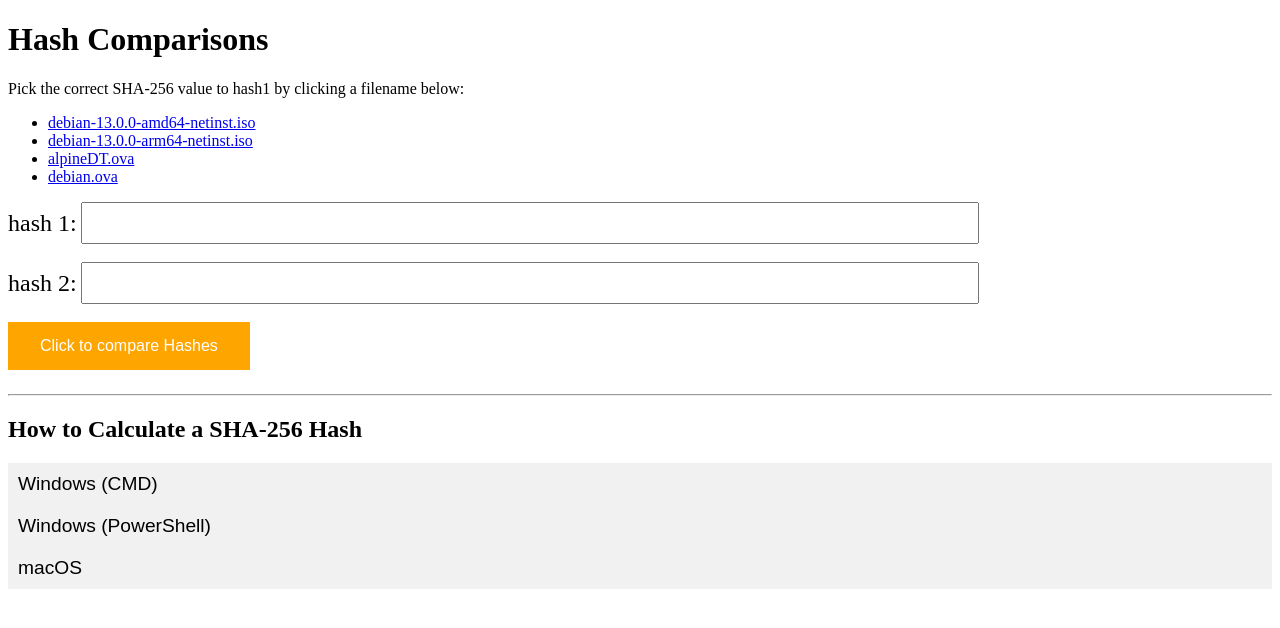
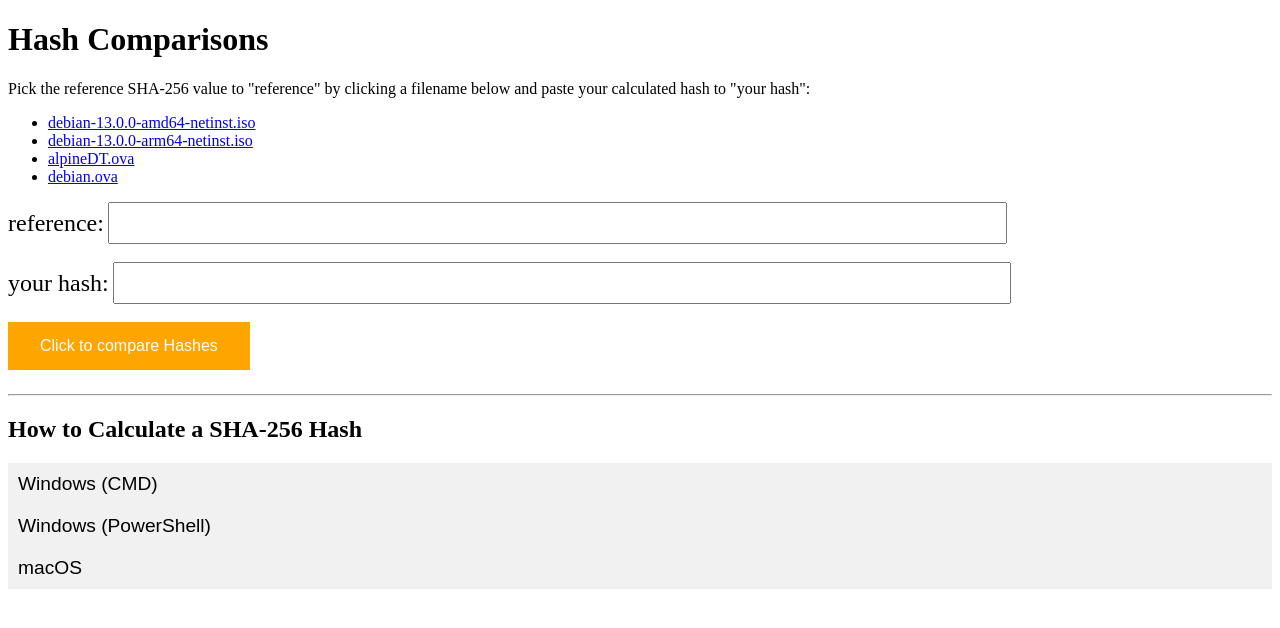
Before and after one commit to averkoc/lx, a Jekyll site: the page docs/hash.html, which Jekyll copies as it is, in a window 1280 px wide. Shown: the top 628 px of the page. Built offline with Jekyll 4.4.1, drawn with Linux system fonts in a browser that asks for light colours.

Commit message:
Add files via upload

```diff
--- a/docs/hash.html
+++ b/docs/hash.html
@@ -1,4 +1,3 @@
-
 <!DOCTYPE html>
 <html>
 <head>
@@ -88,7 +87,7 @@ document.addEventListener("DOMContentLoaded", function() {
 </head>
 <body>
 <h1>Hash Comparisons</h1>
-<p>Pick the correct SHA-256 value to hash1 by clicking a filename below:</p>
+<p>Pick the reference SHA-256 value to "reference" by clicking a filename below and paste your calculated hash to "your hash":</p>
 <nav>
 <ul>
 <li><a href="#" onclick="selectHash('e363cae0f1f22ed73363d0bde50b4ca582cb2816185cf6eac28e93d9bb9e1504')">debian-13.0.0-amd64-netinst.iso</a></li>
@@ -98,10 +97,10 @@ document.addEventListener("DOMContentLoaded", function() {
 </ul>
 </nav>
 <section>
-<label for="hash1">Hash 1:</label>
+<label for="hash1">Reference:</label>
 <input type="text" class="hash-input" id="hash1" />
 <br><br>
-<label for="hash2">Hash 2:</label>
+<label for="hash2">Your hash:</label>
 <input type="text" class="hash-input" id="hash2" />
 <br><br>
 <button id="check" onclick="compareHashes()">Click to compare Hashes</button>
```
